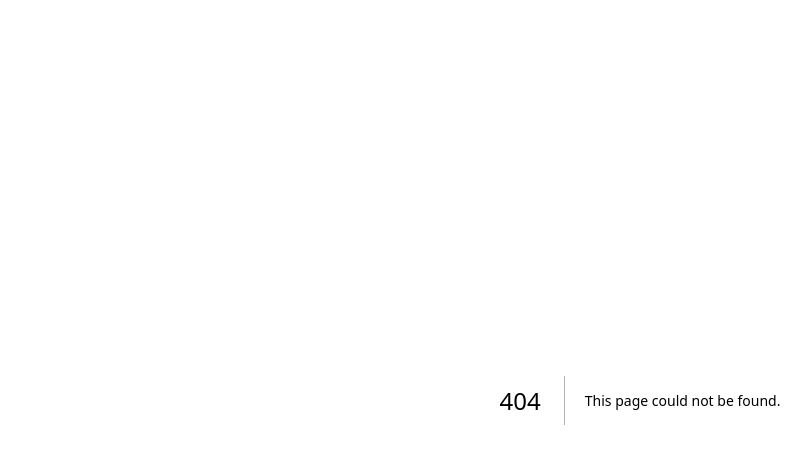
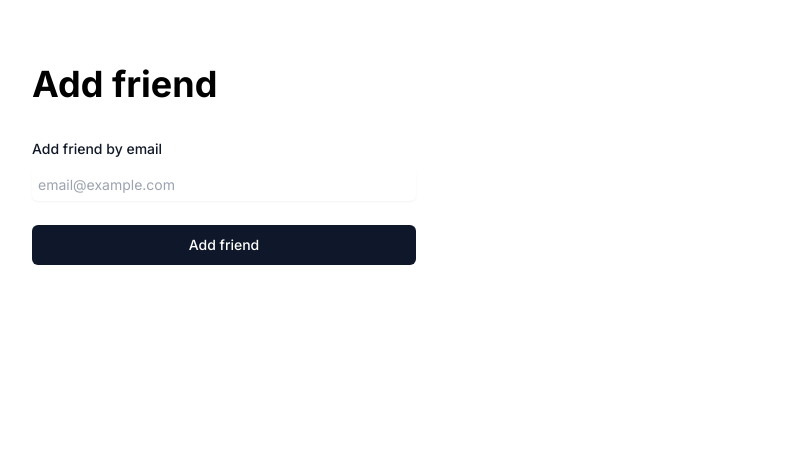
Before and after one commit to mathewbushuru/chatnet, a Next.js app: page /dashboard/add in a window 1280 px wide. Before the commit this address had no page. Shown: the top 464 px of the page, without its empty margins (0-811 px from the left). Built offline with nearby package versions, Linux system fonts and the light colour scheme.

Commit message:
touch app login page ui

```diff
--- /dev/null
+++ b/app/(dashboard)/dashboard/add/page.tsx
@@ -0,0 +1,13 @@
+import AddFriend from "@/components/AddFriend";
+import { FC } from "react";
+
+const AddFriendPage: FC = ({}) => {
+  return (
+      <main className=" pt-8 m-8">
+        <h1 className="bg-100 mb-8 text-4xl font-bold">Add friend</h1>
+        <AddFriend/>
+      </main>
+  );
+};
+
+export default AddFriendPage;
--- a/app/(login)/login/page.tsx
+++ b/app/(login)/login/page.tsx
@@ -14,12 +14,12 @@ const LoginPage: FC<LoginPageProps> = ({}) => {
 
   async function loginWithGoogle() {
     try {
-        setIsLoadingGoogle(true);
+      setIsLoadingGoogle(true);
       await signIn("google");
     } catch (error) {
-      toast.error("Sign in failed! Try again")
+      toast.error("Sign in failed! Try again");
     } finally {
-        setIsLoadingGoogle(false);
+      setIsLoadingGoogle(false);
     }
   }
 
@@ -29,26 +29,26 @@ const LoginPage: FC<LoginPageProps> = ({}) => {
         <div className="flex w-full max-w-md flex-col items-center gap-5 ">
           <div className="flex flex-col items-center">
             <AirVent />
-            <h2 className="text-3-xl mt-3 text-center font-bold tracking-tight text-gray-900">
+            <h2 className="text-3-xl mt-3 text-center font-bold tracking-tight text-slate-900">
               Sign in to your account
             </h2>
           </div>
 
-          <label className="text-md flex w-full max-w-xs flex-col">
+          <label className="text-md leading-8 flex w-full max-w-xs flex-col">
             Email
             <input
               type="text"
               placeholder="email@example.com"
-              className="rounded-md  border border-slate-400 px-2 py-1 placeholder:text-sm placeholder:opacity-50 focus:outline-none"
+              className="rounded-md border border-slate-900 p-1.5 text-sm text-gray-700 placeholder:text-sm placeholder:opacity-50 focus:outline-none focus:ring-1 focus:ring-slate-900"
             />
           </label>
 
-          <label className="text-md flex w-full max-w-xs flex-col">
+          <label className="text-md leading-8 flex w-full max-w-xs flex-col">
             Password
             <input
               type="password"
               placeholder="password"
-              className="rounded-md  border border-slate-400 px-2 py-1 placeholder:text-sm placeholder:opacity-50 focus:outline-none"
+              className="rounded-md border border-slate-900 p-1.5 text-sm text-gray-700 placeholder:text-sm placeholder:opacity-50 focus:outline-none focus:ring-1 focus:ring-slate-900"
             />
           </label>
 
@@ -69,7 +69,14 @@ const LoginPage: FC<LoginPageProps> = ({}) => {
             className="align-items mx-auto flex w-full max-w-xs gap-2"
             onClick={loginWithGoogle}
           >
-            {!isLoadingGoogle && <img src="/google.svg" className="w-4" />}
+            {!isLoadingGoogle && (
+              <img
+                src="/google.svg"
+                width="16px"
+                height="16px"
+                className="w-4"
+              />
+            )}
             Sign in with Google
           </Button>
         </div>
--- /dev/null
+++ b/app/components/AddFriend.tsx
@@ -0,0 +1,32 @@
+"use client";
+import { FC } from "react";
+import Button from "@ui/Button";
+
+interface AddFriendProps {}
+
+const AddFriend: FC<AddFriendProps> = ({}) => {
+  return (
+    <>
+      <form className="max-w-sm">
+        <label
+          htmlFor="email"
+          className="text-sm font-medium leading-6 text-gray-900"
+        >
+          Add friend by email{" "}
+        </label>
+        <div className="mt-2 flex flex-col gap-6">
+          <input
+            type="text"
+            name="friendEmail"
+            id="email"
+            placeholder="email@example.com"
+            className="block w-full rounded-md border-0 p-1.5 text-indigo-950 text-sm shadow-sm placeholder:text-gray-400 focus:outline-none focus:ring-2 focus:ring-indigo-950"
+          />
+          <Button>Add friend</Button>
+        </div>
+      </form>
+    </>
+  );
+};
+
+export default AddFriend;
```
